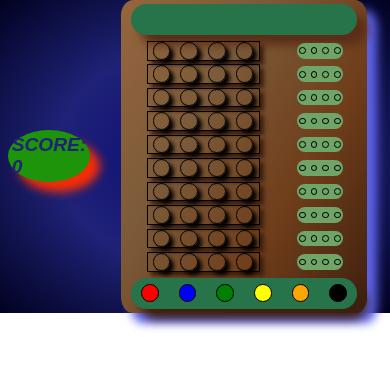
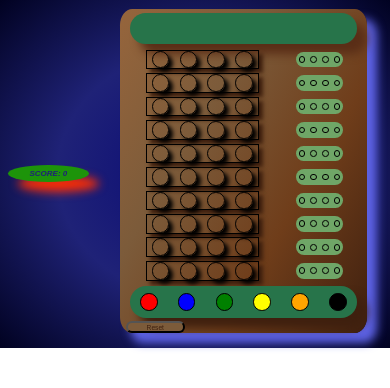
Before and after one commit to Flothar78/mastermind, a Vue app: page / in a window 390 px wide. Shown: the top 388 px of the page. Built offline with nearby package versions, Linux system fonts and the light colour scheme; the HTML template or start-up script is replaced by a standard one.

Commit message:
first breakpoint button and score-container CSS

```diff
--- a/src/App.vue
+++ b/src/App.vue
@@ -6,7 +6,9 @@ import ScoreView from "@/views/ScoreView.vue";
 <template>
   <div id="app">
     <ScoreView />
-    <div class="play-and-result-wrapper"><PlayView /></div>
+    <div class="play-and-result-wrapper">
+      <PlayView />
+    </div>
   </div>
 </template>
 
--- a/src/assets/main.css
+++ b/src/assets/main.css
@@ -34,18 +34,14 @@
   display: flex;
   justify-content: flex-start;
   flex-grow: 1;
-  background: radial-gradient(
-    #0a0a75,
-    #1f2277,
-    #010221
-  );
+  background: radial-gradient(#0a0a75, #1f2277, #010221);
 }
 .score-container {
   background: hsl(112, 87%, 31%);
   box-shadow: 10px 10px 10px rgba(253, 45, 3, 0.97);
   font-family: sans-serif;
   font-style: oblique;
-  color: rgb(31, 34, 119);
+  color: #1f2277;
   font-size: 1.2rem;
   font-weight: 900;
   width: 20%;
@@ -66,16 +62,12 @@
   background-image: linear-gradient(300deg, #3f200f, #6f3d1a, #7c5b3a, #96653c);
   box-shadow: 10px 10px 10px rgb(94, 99, 229);
   border-radius: 5%;
-
 }
 .game-solution {
   box-shadow: 10px 10px 10px #5a2e17;
   min-width: 70%;
   background-color: #27744a;
   border-radius: 30px;
-}
-.solution-signal {
-  color: rgb(190, 192, 255);
 }
 .betweenRows {
   display: flex;
@@ -111,15 +103,26 @@
   height: 4vw;
   width: 12vw;
 }
-button {
+button.score-container-button {
   height: 3vw;
-  width: 14vw;
-  box-shadow: 5px 5px 5px;
+  width: 15vw;
+  box-shadow: 5px 5px 5px #1f2277;
+  border-radius: 10px;
 }
 @media screen and (min-width: 350px) and (max-width: 734px) {
   #app {
     flex-direction: row;
     align-items: center;
+  }
+  .score-container {
+    justify-content: space-between;
+    font-size: .5rem;
+  }
+  button.score-container-button {
+    height: 5vw;
+    width: 20vw;
+    box-shadow: 5px 5px 5px #1f2277;
+    border-radius: 10px;
   }
   .play-and-result-wrapper {
     width: 80%;
@@ -132,6 +135,8 @@ button {
     width: 80%;
     padding-left: 1.5vw;
     padding-right: 1.5vw;
+    margin-bottom: 5%;
+    margin-top: 3%;
   }
   .play-and-check-container {
     max-height: 100%;
--- a/src/components/GameSolution.vue
+++ b/src/components/GameSolution.vue
@@ -15,9 +15,6 @@ const { playRowId, numberOfPeons } = storeToRefs(color_store);
       :class="color_store.getRandomColors(number - 1)"
       class="game-solution-peons"
     />
-   <!-- <div class="solution-signal">
-      Here's the solution !<small> Guess it to reveal it</small>
-    </div> -->
   </div>
 </template>
 
--- a/src/views/PlayView.vue
+++ b/src/views/PlayView.vue
@@ -9,9 +9,20 @@ import TryAndChecks from "@/components/TryAndChecks.vue";
     <GameSolution />
     <TryAndChecks />
     <AvailableColors />
+    <button type="button" @click="restartGame">
+      <small>Reset</small>
+    </button>
   </div>
 </template>
 
 <style scoped>
+button {
+  background-color: #7c5b3a;
+  font-size: .5rem;
+  color: #3f200f;
+  height: 3vw;
+  width: 15vw;
+  border-radius: 10px;
+}
 @import "@/assets/main.css";
 </style>
--- a/src/views/ScoreView.vue
+++ b/src/views/ScoreView.vue
@@ -28,14 +28,15 @@ const restartGame = () => {
     <div>
       {{ winLooseMessage }}
     </div>
-
     <button
+      class="score-container-button"
       v-if="color_store.playRowId === 10000"
       type="button"
       @click="clickReplay"
     >
       Continue?</button
     ><button
+      class="score-container-button"
       v-if="color_store.playRowId === 10000"
       type="button"
       @click="restartGame"
```
